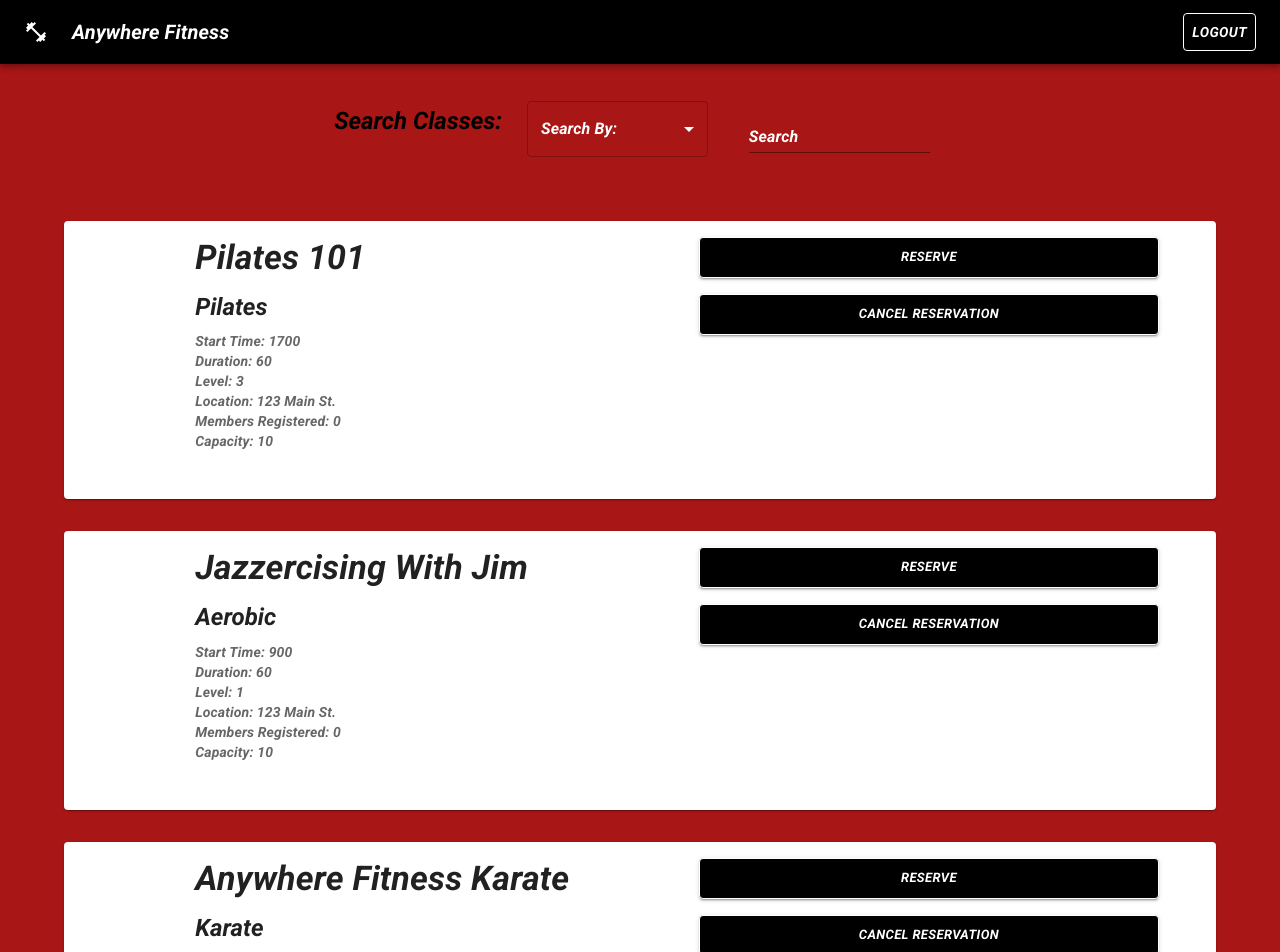
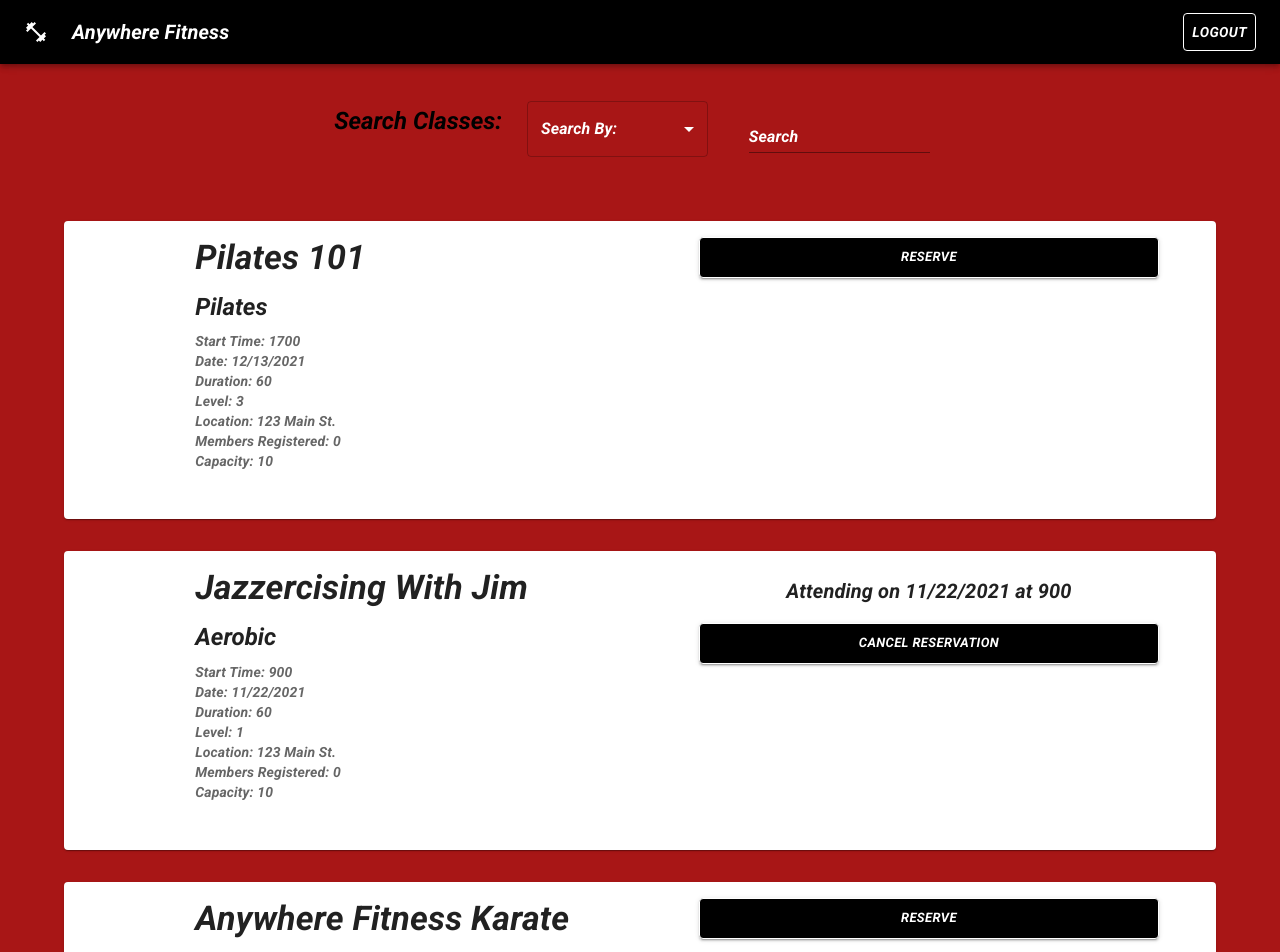
Before and after one commit to fitness-anytime/fitness-anytime-frontend, a React (Create React App) app: page /user in a window 1280 px wide. Shown: the top 952 px of the page. Built offline with nearby package versions, Linux system fonts and the light colour scheme; sample sign-in values are in the browser's storage.

Commit message:
added 'attending on text' and fixed a small bug with the search feature for the user

```diff
--- a/src/components/ClassCard.js
+++ b/src/components/ClassCard.js
@@ -24,6 +24,7 @@ export default function ClassCard(props) {
   const {
     name,
     type,
+    date,
     startTime,
     duration,
     level,
@@ -37,6 +38,7 @@ export default function ClassCard(props) {
     handleCancel,
     handleReserve,
     id,
+    reserved,
   } = props;
 
   return (
@@ -67,6 +69,7 @@ export default function ClassCard(props) {
           }}
         >
           Start Time: {startTime} <br />
+          Date: {date} <br />
           Duration: {duration} <br />
           Level: {level} <br />
           Location: {location} <br />
@@ -107,20 +110,12 @@ export default function ClassCard(props) {
               Delete
             </Button>
           </>
-        ) : (
-          // User only buttons
+        ) : // User only buttons
+        reserved ? (
           <>
-            <Button
-              onClick={() => {
-                handleReserve(id);
-              }}
-              size="small"
-              variant="contained"
-              color="success"
-            >
-              Reserve
-            </Button>
-
+            <Typography sx={{ mt: 3 }} variant="h6">
+              Attending on {date} at {startTime}
+            </Typography>
             <Button
               onClick={() => {
                 handleCancel(id);
@@ -132,6 +127,17 @@ export default function ClassCard(props) {
               Cancel Reservation
             </Button>
           </>
+        ) : (
+          <Button
+            onClick={() => {
+              handleReserve(id);
+            }}
+            size="small"
+            variant="contained"
+            color="success"
+          >
+            Reserve
+          </Button>
         )}
       </StyledButtonsContainer>
     </Card>
--- a/src/components/User.js
+++ b/src/components/User.js
@@ -17,6 +17,7 @@ const classCards = [
     id: 0,
   },
   {
+    reserved: true,
     name: "Jazzercising With Jim",
     type: "Aerobic",
     date: "11/22/2021",
@@ -134,7 +135,7 @@ export default function User() {
 
   const handleReserve = () => {
     console.log("we are reserving a spot");
-    // make api update with some id
+    // make api update with some id, make sure to do class[reserved] = true
     // Change Text to "Spot Reserved"
     // Disable the button that triggered this event
   };
@@ -207,14 +208,15 @@ export default function User() {
                 // Return and render class card only if the card contains the value inputted
                 // by the user
                 if (
-                  classCategoryValue.toLowerCase().includes(value.toLowerCase())
+                  classCategoryValue
+                    ?.toLowerCase()
+                    .includes(value.toLowerCase())
                 ) {
                   // not case sensitive
                   return (
                     <ClassCard
                       handleCancel={handleCancel}
                       handleReserve={handleReserve}
-                      className="classCard"
                       key={classData.id}
                       isInstructor={false}
                       {...classData}
@@ -229,7 +231,6 @@ export default function User() {
                   <ClassCard
                     handleCancel={handleCancel}
                     handleReserve={handleReserve}
-                    className="classCard"
                     key={classData.id}
                     isInstructor={false}
                     {...classData}
--- a/src/components/instructor/Instructor.js
+++ b/src/components/instructor/Instructor.js
@@ -112,7 +112,7 @@ const StyledInstructorContainer = styled.div`
 
 export default function Instructor() {
   const navigate = useNavigate();
-  const [classes, setClasses] = useState(null);
+  const [classes, setClasses] = useState(classCards);
 
   useEffect(() => {
     /*
```
